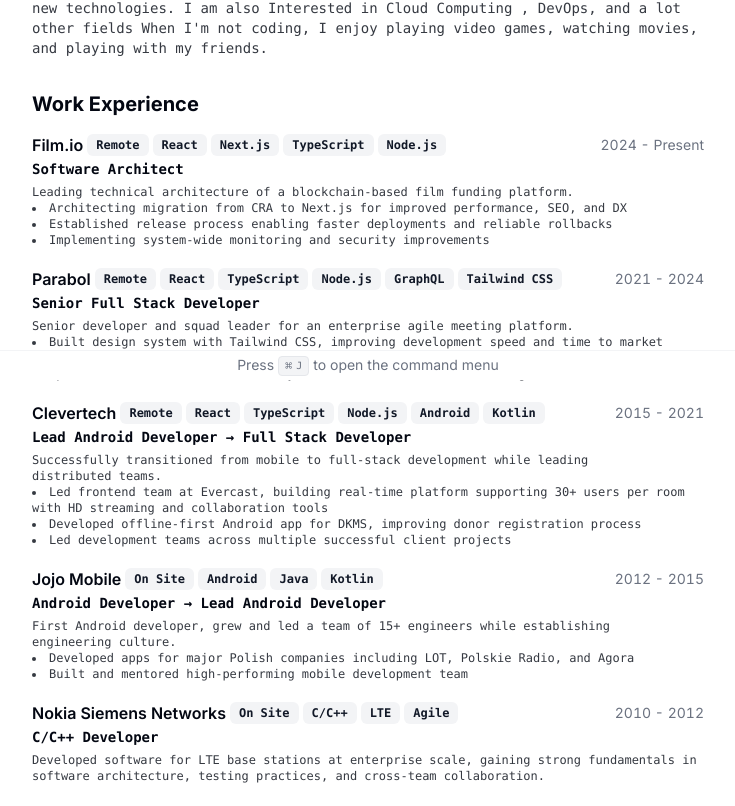
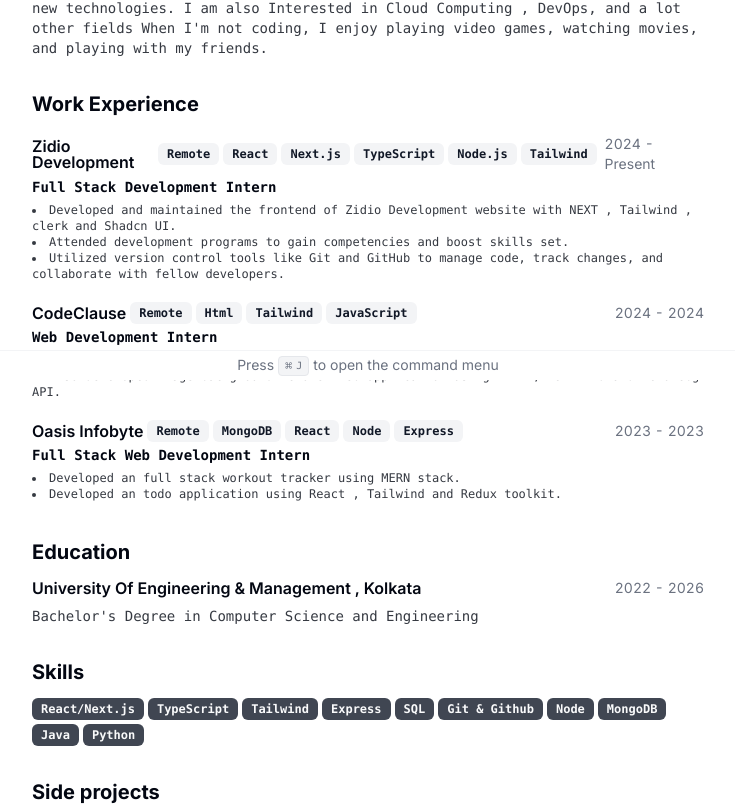
Before and after one commit to Dhruba2004/minimal-portfolio, a Next.js app: page / in a window 1280 px wide. Shown: the part 420-1226 px from the top of the page, without its empty margins (272-1007 px from the left). Built offline with nearby package versions, Linux system fonts and the light colour scheme.

Commit message:
feat : final changes in resume data

```diff
--- a/src/data/resume-data.tsx
+++ b/src/data/resume-data.tsx
@@ -1,8 +1,6 @@
 import {
   ClevertechLogo,
   ConsultlyLogo,
-  JojoMobileLogo,
-  MonitoLogo,
   NSNLogo,
   ParabolLogo,
 } from "@/images/logos";
@@ -12,13 +10,13 @@
   name: "Dhruba Dutta Banik",
   initials: "DDB",
   location: "Kolkata,West Bengal,India",
-  locationLink: "https://www.google.com/maps/place/Wrocław",
+  locationLink: "https://maps.app.goo.gl/7JuRd3bPHjnYxhjX9",
   about:
     "Detail-oriented Full Stack Engineer dedicated to building high-quality products.",
   summary: (
     <>
-      A passionate Software Engineering Undergrad from Kolkata, 🇮🇳 Currently in
-      the 2nd year of my B.Tech in Computer Science & Engineering from
+      A passionate Software Engineering Undergrad from Kolkata, 🇮🇳 currently in
+      the pre year of my B.Tech in Computer Science & Engineering from
       University of Engineering & Management, Kolkata. I am good at full-stack
       web development. My favorite part of programming is the problem-solving
       aspect. I love the feeling of finally figuring out a solution to a
@@ -30,11 +28,11 @@
       my friends.
     </>
   ),
-  avatarUrl: "https://avatars.githubusercontent.com/u/1017620?v=4",
+  avatarUrl: "https://media.licdn.com/dms/image/v2/D5635AQGkLNQ5xNBePg/profile-framedphoto-shrink_400_400/profile-framedphoto-shrink_400_400/0/1725714483455?e=1733734800&v=beta&t=fNqH1c8xv71EA3zJteJvEN2qjf6XTCyQRhlMXSy5-A0",
   personalWebsiteUrl: "https://jarocki.me",
   contact: {
-    email: "bartosz.jarocki@hey.com",
-    tel: "+48530213401",
+    email: "dhrubaduttabanik@gmail.com",
+    tel: "+919433433882",
     social: [
       {
         name: "GitHub",
@@ -43,7 +41,7 @@
       },
       {
         name: "LinkedIn",
-        url: "https://www.linkedin.com/in/bjarocki/",
+        url: "https://www.linkedin.com/in/dhruba-dutta-banik-963524231/",
         icon: LinkedInIcon,
       },
       {
@@ -55,194 +53,134 @@
   },
   education: [
     {
-      school: "Wrocław University of Technology",
-      degree: "Bachelor's Degree in Control systems engineering and Robotics",
-      start: "2007",
-      end: "2010",
+      school: "University Of Engineering & Management , Kolkata",
+      degree: "Bachelor's Degree in Computer Science and Engineering",
+      start: "2022",
+      end: "2026",
     },
   ],
   work: [
     {
-      company: "Film.io",
+      company: "Zidio Development",
       link: "https://film.io",
-      badges: ["Remote", "React", "Next.js", "TypeScript", "Node.js"],
-      title: "Software Architect",
+      badges: ["Remote", "React", "Next.js", "TypeScript", "Node.js","Tailwind"],
+      title: "Full Stack Development Intern",
       logo: ConsultlyLogo,
       start: "2024",
       end: null,
       description: (
         <>
-          Leading technical architecture of a blockchain-based film funding
-          platform.
           <ul className="list-inside list-disc">
             <li>
-              Architecting migration from CRA to Next.js for improved
-              performance, SEO, and DX
+            Developed and maintained the frontend of Zidio Development website with NEXT , Tailwind , clerk and Shadcn UI.
             </li>
             <li>
-              Established release process enabling faster deployments and
-              reliable rollbacks
+            Attended development programs to gain competencies and boost skills set.
             </li>
             <li>
-              Implementing system-wide monitoring and security improvements
+            Utilized version control tools like Git and GitHub to manage code, track changes, and collaborate with fellow developers.
             </li>
           </ul>
         </>
       ),
     },
     {
-      company: "Parabol",
-      link: "https://parabol.co",
-      badges: [
-        "Remote",
-        "React",
-        "TypeScript",
-        "Node.js",
-        "GraphQL",
-        "Tailwind CSS",
-      ],
-      title: "Senior Full Stack Developer",
-      logo: ParabolLogo,
-      start: "2021",
+      company: "CodeClause",
+      link: "https://internship.codeclause.com/",
+      badges: ["Remote", "Html", "Tailwind" ,"JavaScript"],
+      title: "Web Development Intern",
+      logo: ClevertechLogo,
+      start: "2024",
       end: "2024",
       description: (
         <>
-          Senior developer and squad leader for an enterprise agile meeting
-          platform.
           <ul className="list-inside list-disc">
             <li>
-              Built design system with Tailwind CSS, improving development speed
-              and time to market
+            Developed an face detection system using Tensorflow js .
             </li>
             <li>
-              Implemented engineering practices: PR automation, code review
-              guidelines, and workflows
-            </li>
-            <li>
-              Open source contributions to Relay DevTools and React i18n tooling
+            Also developed image background remover web application using NEXT , Tailwind  and removebg API.
             </li>
           </ul>
         </>
       ),
     },
     {
-      company: "Clevertech",
-      link: "https://clevertech.biz",
-      badges: ["Remote", "React", "TypeScript", "Node.js", "Android", "Kotlin"],
-      title: "Lead Android Developer → Full Stack Developer",
-      logo: ClevertechLogo,
-      start: "2015",
-      end: "2021",
+      company: "Oasis Infobyte",
+      link: "https://oasisinfobyte.com/",
+      badges: ["Remote", "MongoDB","React","Node","Express"],
+      title: "Full Stack Web Development Intern",
+      logo: NSNLogo,
+      start: "2023",
+      end: "2023",
       description: (
         <>
-          Successfully transitioned from mobile to full-stack development while
-          leading distributed teams.
           <ul className="list-inside list-disc">
             <li>
-              Led frontend team at Evercast, building real-time platform
-              supporting 30+ users per room with HD streaming and collaboration
-              tools
+            Developed an full stack workout tracker using MERN stack.
             </li>
             <li>
-              Developed offline-first Android app for DKMS, improving donor
-              registration process
-            </li>
-            <li>
-              Led development teams across multiple successful client projects
+            Developed an todo application using  React , Tailwind and Redux toolkit.
             </li>
           </ul>
         </>
       ),
     },
-    {
-      company: "Jojo Mobile",
-      link: "https://bsgroup.eu/",
-      badges: ["On Site", "Android", "Java", "Kotlin"],
-      title: "Android Developer → Lead Android Developer",
-      logo: JojoMobileLogo,
-      start: "2012",
-      end: "2015",
-      description: (
-        <>
-          First Android developer, grew and led a team of 15+ engineers while
-          establishing engineering culture.
-          <ul className="list-inside list-disc">
-            <li>
-              Developed apps for major Polish companies including LOT, Polskie
-              Radio, and Agora
-            </li>
-            <li>Built and mentored high-performing mobile development team</li>
-          </ul>
-        </>
-      ),
-    },
-    {
-      company: "Nokia Siemens Networks",
-      link: "https://www.nokia.com",
-      badges: ["On Site", "C/C++", "LTE", "Agile"],
-      title: "C/C++ Developer",
-      logo: NSNLogo,
-      start: "2010",
-      end: "2012",
-      description:
-        "Developed software for LTE base stations at enterprise scale, gaining strong fundamentals in software architecture, testing practices, and cross-team collaboration.",
-    },
   ],
   skills: [
-    "React/Next.js/Remix",
+    "React/Next.js",
     "TypeScript",
-    "Tailwind CSS",
-    "Design Systems",
-    "WebRTC",
-    "WebSockets",
-    "Node.js",
-    "GraphQL",
-    "Relay",
-    "System Architecture",
-    "Remote Team Leadership",
+    "Tailwind",
+    "Express",
+    "SQL",
+    "Git & Github",
+    "Node",
+    "MongoDB",
+    "Java",
+    "Python"
   ],
   projects: [
-    {
-      title: "Monito",
-      techStack: ["TypeScript", "Next.js", "Browser Extension", "PostgreSQL"],
-      description:
-        "Browser extension for debugging web applications. Includes taking screenshots, screen recording, E2E tests generation and generating bug reports",
-      logo: MonitoLogo,
-      link: {
-        label: "monito.dev",
-        href: "https://monito.dev/",
-      },
-    },
-    {
-      title: "Consultly",
-      techStack: [
-        "TypeScript",
-        "Next.js",
-        "Vite",
-        "GraphQL",
-        "WebRTC",
-        "Tailwind CSS",
-        "PostgreSQL",
-        "Redis",
-      ],
-      description:
-        "Platform for online consultations with real-time video meetings and scheduling",
-      logo: ConsultlyLogo,
-      link: {
-        label: "consultly.com",
-        href: "https://consultly.com/",
-      },
-    },
-    {
-      title: "Minimalist CV",
-      techStack: ["TypeScript", "Next.js", "Tailwind CSS"],
-      description:
-        "An open source minimalist, print friendly CV template with a focus on readability and clean design. >9k stars on GitHub",
-      logo: MonitoLogo,
-      link: {
-        label: "Minimalist CV",
-        href: "https://github.com/BartoszJarocki/cv",
-      },
-    },
+    // {
+    //   title: "Monito",
+    //   techStack: ["TypeScript", "Next.js", "Browser Extension", "PostgreSQL"],
+    //   description:
+    //     "Browser extension for debugging web applications. Includes taking screenshots, screen recording, E2E tests generation and generating bug reports",
+    //   logo: MonitoLogo,
+    //   link: {
+    //     label: "monito.dev",
+    //     href: "https://monito.dev/",
+    //   },
+    // },
+    // {
+    //   title: "Consultly",
+    //   techStack: [
+    //     "TypeScript",
+    //     "Next.js",
+    //     "Vite",
+    //     "GraphQL",
+    //     "WebRTC",
+    //     "Tailwind CSS",
+    //     "PostgreSQL",
+    //     "Redis",
+    //   ],
+    //   description:
+    //     "Platform for online consultations with real-time video meetings and scheduling",
+    //   logo: ConsultlyLogo,
+    //   link: {
+    //     label: "consultly.com",
+    //     href: "https://consultly.com/",
+    //   },
+    // },
+    // {
+    //   title: "Minimalist CV",
+    //   techStack: ["TypeScript", "Next.js", "Tailwind CSS"],
+    //   description:
+    //     "An open source minimalist, print friendly CV template with a focus on readability and clean design. >9k stars on GitHub",
+    //   logo: MonitoLogo,
+    //   link: {
+    //     label: "Minimalist CV",
+    //     href: "https://github.com/BartoszJarocki/cv",
+    //   },
+    // },
   ],
 } as const;
```
